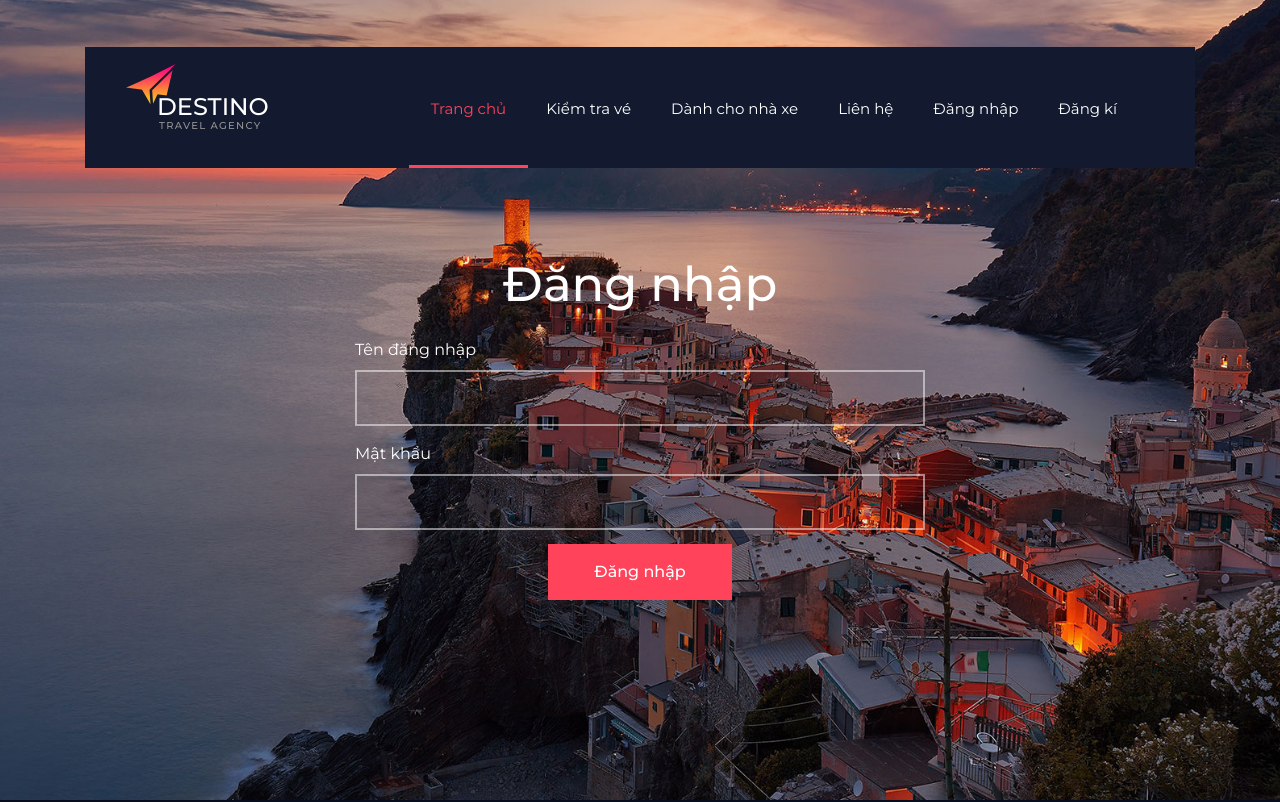
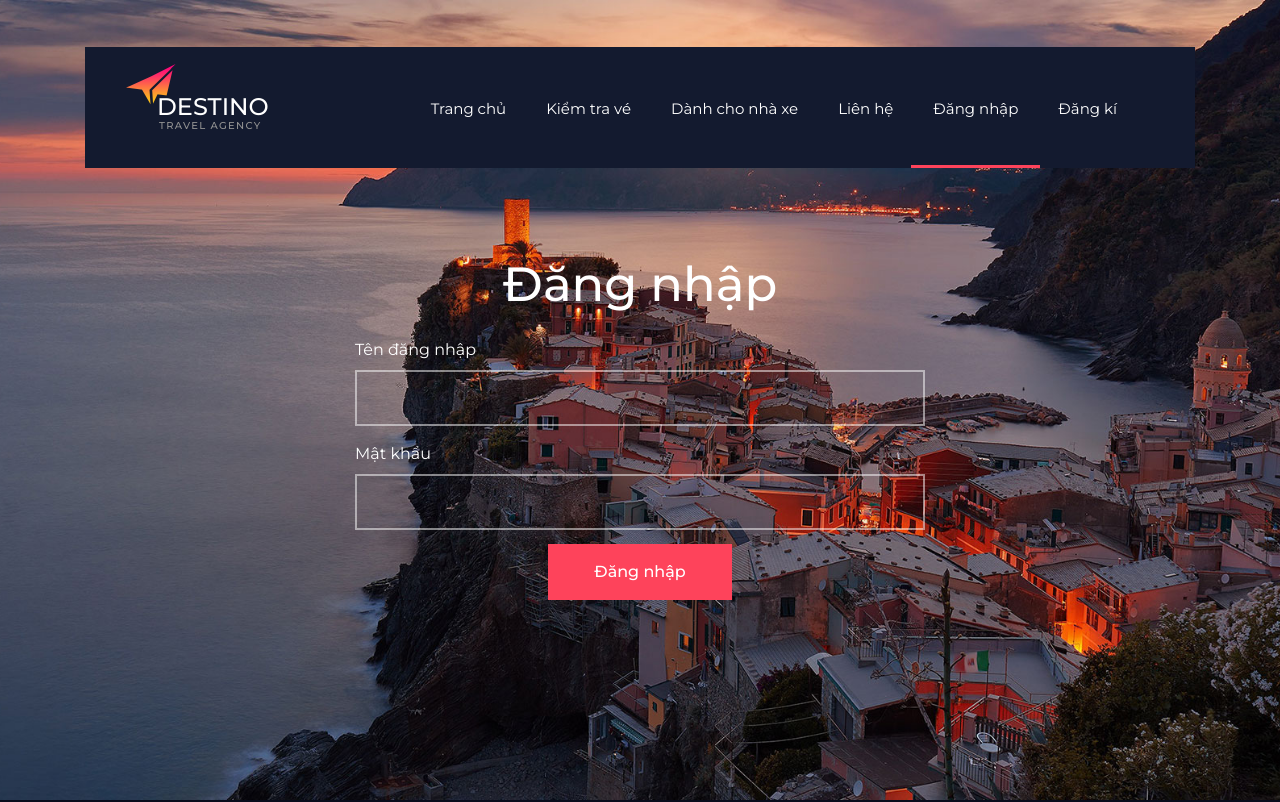
Before and after one commit to congson0710/EC-BookingBus, a React (Create React App) app in the folder client/: page /login in a window 1280 px wide. Shown: the top 802 px of the page. Built offline with nearby package versions, Linux system fonts and the light colour scheme.

Commit message:
add active menu follow router

```diff
--- a/client/src/components/Menu.js
+++ b/client/src/components/Menu.js
@@ -1,5 +1,5 @@
 import React, { Component } from 'react';
-import { Link } from 'react-router-dom';
+import { Link, NavLink } from 'react-router-dom';
 
 import Logo from '../images/logo.png';
 
@@ -21,8 +21,8 @@ class Menu extends Component {
 
             <nav className="main_nav ml-auto">
               <ul className="main_nav_list">
-                <li className="main_nav_item active">
-                  <Link to="/">Trang chủ</Link>
+                <li className="main_nav_item">
+                  <NavLink activeClassName="active" exact to="/">Trang chủ</NavLink>
                 </li>
                 <li className="main_nav_item">
                   <a href="/">Kiểm tra vé</a>
@@ -34,10 +34,10 @@ class Menu extends Component {
                   <a href="/">Liên hệ</a>
                 </li>
                 <li className="main_nav_item">
-                  <Link to="/login">Đăng nhập</Link>
+                  <NavLink activeClassName="active" exact to="/login">Đăng nhập</NavLink>
                 </li>
                 <li className="main_nav_item">
-                  <Link to="/register">Đăng kí</Link>
+                  <NavLink activeClassName="active" exact to="/register">Đăng kí</NavLink>
                 </li>
               </ul>
             </nav>
--- a/client/src/components/Register/RegisterForm.js
+++ b/client/src/components/Register/RegisterForm.js
@@ -1,5 +1,5 @@
 import React, { Component } from 'react'
-import { ROLE } from '../../common/const';
+import { ROLE } from '../../common/const'
 
 class RegisterForm extends Component {
   state = {}
@@ -9,15 +9,28 @@ class RegisterForm extends Component {
         <div className="container">
           <h1>Đăng kí</h1>
           <form>
-            <label className="mt-3 auth-form__label" htmlFor="">Tên đăng nhập</label>
+            <label className="mt-3 auth-form__label" htmlFor="">
+              Tên đăng nhập
+            </label>
             <input type="text" className="find_input" />
-            <label className="mt-3 auth-form__label" htmlFor="">Mật khẩu</label>
+            <label className="mt-3 auth-form__label" htmlFor="">
+              Mật khẩu
+            </label>
             <input type="password" className="find_input" />
-            <label className="mt-3 auth-form__label" htmlFor="">Xác nhận mật khẩu</label>
+            <label className="mt-3 auth-form__label" htmlFor="">
+              Xác nhận mật khẩu
+            </label>
             <input type="password" className="find_input" />
-            <label className="mt-3 auth-form__label" htmlFor="">Bạn là:</label>
-            <select className="find_input" name="role" id="">
-              <option selected value={ROLE.CLIENT}>Khách hàng</option>
+            <label className="mt-3 auth-form__label" htmlFor="">
+              Bạn là:
+            </label>
+            <select
+              className="find_input"
+              name="role"
+              id=""
+              defaultValue={ROLE.CLIENT}
+            >
+              <option value={ROLE.CLIENT}>Khách hàng</option>
               <option value={ROLE.COMPANY}>Nhà xe</option>
             </select>
 
@@ -31,4 +44,4 @@ class RegisterForm extends Component {
   }
 }
 
-export default RegisterForm;
+export default RegisterForm
--- a/client/src/scss/_theme.scss
+++ b/client/src/scss/_theme.scss
@@ -366,16 +366,6 @@ section {
   margin-right: -4px;
   padding-top: 2px;
 }
-.main_nav_item.active::after {
-  display: block;
-  position: absolute;
-  bottom: 1px;
-  left: 0;
-  width: 100%;
-  height: 3px;
-  background: #fe435b;
-  content: '';
-}
 .main_nav_item a {
   display: block;
   font-size: 15px;
@@ -389,6 +379,16 @@ section {
   -ms-transition: all 200ms ease;
   -o-transition: all 200ms ease;
   transition: all 200ms ease;
+  &.active::after {
+    display: block;
+    position: absolute;
+    bottom: 1px;
+    left: 0;
+    width: 100%;
+    height: 3px;
+    background: #fe435b;
+    content: '';
+  }
 }
 .header.scrolled .main_nav_item a {
   line-height: 90px;
```
